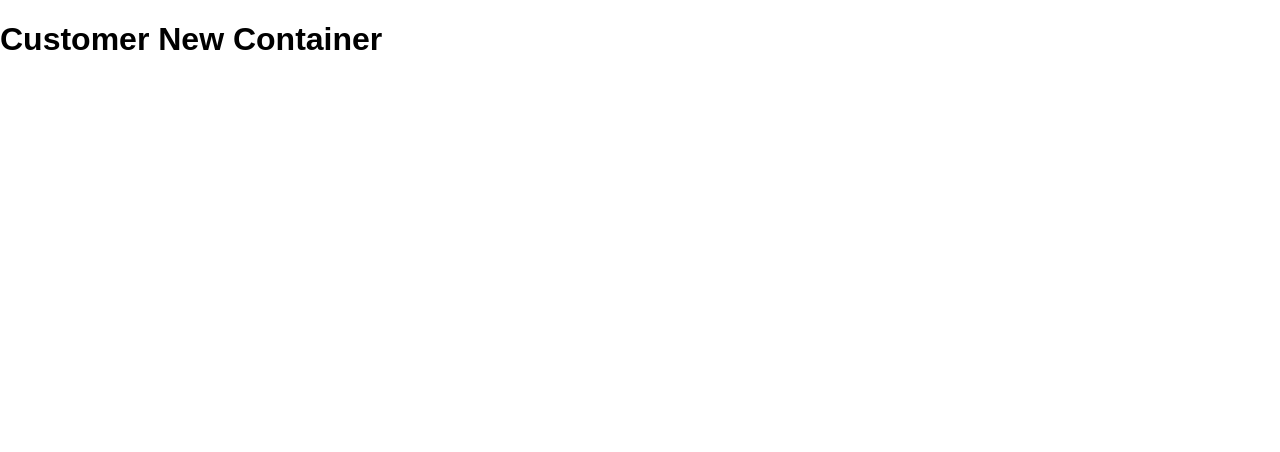
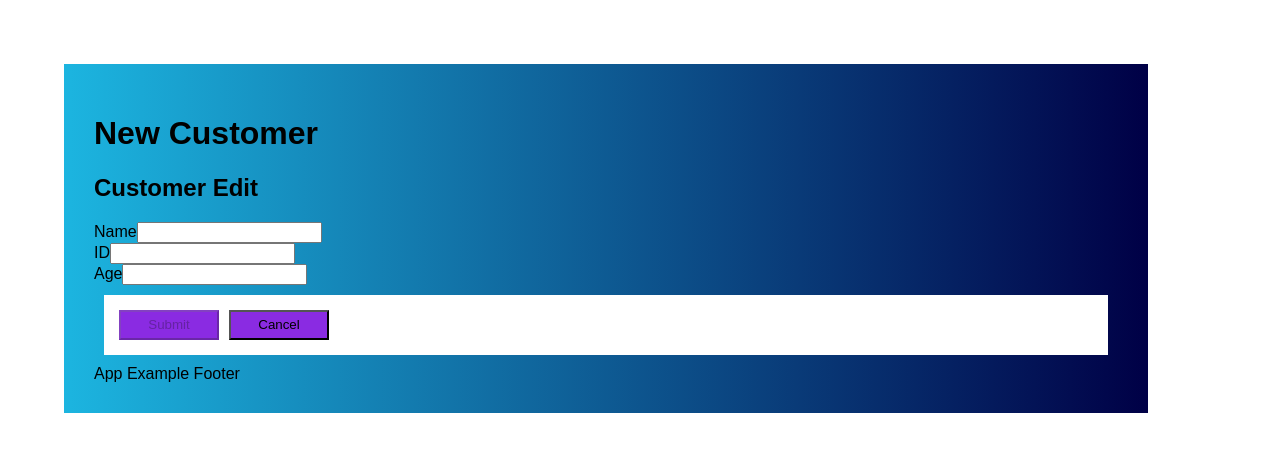
Before and after one commit to danielhumgon/customers-app, a React (Create React App) app: page /customers/new in a window 1280 px wide. Shown: the top 452 px of the page. Built offline with nearby package versions, Linux system fonts and the light colour scheme.

Commit message:
added NewCustomerContainer

```diff
--- a/src/App.js
+++ b/src/App.js
@@ -4,11 +4,9 @@
 import HomeContainer from './containers/HomeContainer';
 import CustomersContainer from './containers/CustomersContainer';
 import CustomerContainer from './containers/CustomerContainer';
+import NewCustomerContainer from './containers/NewCustomerContainer';
 
 class App extends Component {
-
-  renderCustomerNewContainer = () => <h1>Customer New Container</h1>;
-
 
   render() {
     return (
@@ -17,7 +15,7 @@
           <Route exact path="/" component={HomeContainer}/>
           <Route exact path="/customers" component={CustomersContainer}/>
         <Switch>
-          <Route path="/customers/new" component={this.renderCustomerNewContainer}/>
+          <Route path="/customers/new" component={NewCustomerContainer}/>
           <Route path="/customers/:dni"
                   render={props => <CustomerContainer dni={props.match.params.dni} />} />
         </Switch>
--- a/src/components/CustomerEdit.js
+++ b/src/components/CustomerEdit.js
@@ -42,7 +42,7 @@
 const toNumber = value => value && Number(value);
 //Validation
 const onlyGrow = (value, previousValue, values) =>
-        value && previousValue && (value > previousValue ? value : previousValue);
+        value && (!previousValue ? value : (value > previousValue ? value : previousValue));
 
 const CustomerEdit = ({
     name, dni, age, handleSubmit, submitting, onBack, pristine, submitSucceeded }) => {
--- /dev/null
+++ b/src/containers/NewCustomerContainer.js
@@ -0,0 +1,43 @@
+import React, { Component } from 'react';
+import { withRouter } from 'react-router-dom';
+import AppFrame from '../components/AppFrame';
+import CustomerEdit from '../components/CustomerEdit';
+import { connect } from 'react-redux';
+import PropTypes from 'prop-types';
+
+class NewCustomerContainer extends Component {
+
+    handleSubmit = () => {
+
+    }
+
+    handleOnSubmitSuccess = () => {
+
+    }
+
+    handleOnBack = () => {
+        this.props.history.goBack();
+    }
+
+    renderBody = () => {
+        return <CustomerEdit
+                    onSubmit={this.handleSubmit}
+                    onSubmitSuccess={this.handleOnSubmitSuccess}
+                    onBack={this.handleOnBack} />
+    }
+    render() {
+        return (
+            <div>
+                <AppFrame
+                    header={`New Customer`}
+                    body={this.renderBody()}/>
+            </div>
+        );
+    }
+}
+
+NewCustomerContainer.propTypes = {
+
+};
+
+export default withRouter(connect(null,null)(NewCustomerContainer));
```
